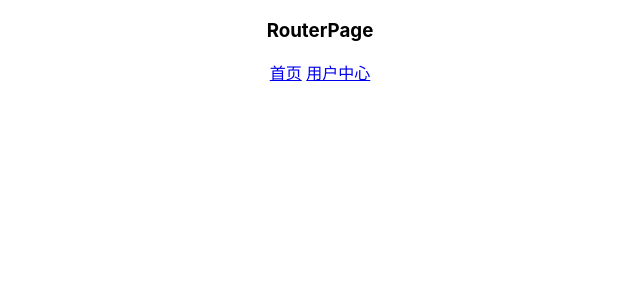
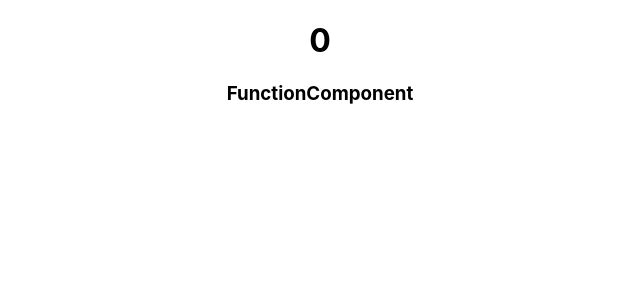
Before and after one commit to pacemankun/react_enumerable, a React app: page / in a window 1280 px wide. Shown: the top 300 px of the page, without its empty margins (320-960 px from the left). Built offline with nearby package versions, Linux system fonts and the light colour scheme.

Commit message:
feat: package_hooklint

```diff
--- a/package.json
+++ b/package.json
@@ -2,6 +2,9 @@
   "name": "lk_react",
   "version": "0.1.0",
   "private": true,
+  "devDependencies": {
+    "eslint-plugin-react-hooks": "^4.6.0"
+  },
   "dependencies": {
     "@babel/core": "^7.16.0",
     "@pmmmwh/react-refresh-webpack-plugin": "^0.5.3",
--- a/src/App.js
+++ b/src/App.js
@@ -3,7 +3,7 @@
  * @version: 1.0.0
  * @Author: liukun
  * @Date: 2022-05-28 16:47:44
- * @LastEditTime: 2022-06-23 20:14:13
+ * @LastEditTime: 2022-06-30 22:15:16
  * @LastEditors: liukun liukun0227@163.com
  */
 import "./App.css";
@@ -11,9 +11,9 @@ import "./App.css";
 // import UseSelector from "./pages/UseSelector";
 // import ClassComponent from "./pages/classConponent";
 // import ClassComponent2 from "./pages/classConponent2";
-import ClassComponent3 from "./pages/classConponent3";
+// import ClassComponent3 from "./pages/classConponent3";
 // import ClassComponent4 from "./pages/classComponentThis";
-// import FunctionComponent from "./pages/functionComponent";
+import FunctionComponent from "./pages/functionComponent";
 // import FunctionUseMemo from "./pages/functionUseMemo";
 // import FunctionUseCallback from "./pages/functionUseCallback";
 
@@ -21,10 +21,10 @@ function App() {
   return (
     <div className="App">
       {/* <ClassComponent4 /> */}
-      <ClassComponent3 />
+      {/* <ClassComponent3 /> */}
       {/* <ClassComponent2 /> */}
       {/* <ClassComponent /> */}
-      {/* <FunctionComponent /> */}
+      <FunctionComponent />
       {/* <FunctionUseMemo /> */}
       {/* <FunctionUseCallback /> */}
       {/* <UseSelector></UseSelector> */}
--- a/src/index.js
+++ b/src/index.js
@@ -3,7 +3,7 @@
  * @version: 1.0.0
  * @Author: liukun
  * @Date: 2022-06-05 09:23:33
- * @LastEditTime: 2022-06-30 18:55:21
+ * @LastEditTime: 2022-06-30 22:23:42
  * @LastEditors: liukun liukun0227@163.com
  */
 import React from "react";
@@ -28,7 +28,7 @@ ReactDOM.render(
   </Provider>,
   document.getElementById("root")
 );
-console.info(React.version, App);
+// console.info(React.version, App);
 
 // If you want to start measuring performance in your app, pass a function
 // to log results (for example: reportWebVitals(console.log))
--- a/src/pages/functionComponent.js
+++ b/src/pages/functionComponent.js
@@ -3,31 +3,22 @@
  * @version: 1.0.0
  * @Author: liukun
  * @Date: 2022-06-05 10:00:34
- * @LastEditTime: 2022-06-22 17:23:01
+ * @LastEditTime: 2022-06-30 23:19:50
  * @LastEditors: liukun liukun0227@163.com
  */
-import React, { useState, useEffect, useReducer } from "react";
-import { counterReducer } from "../store";
+import React, { useState, useEffect } from "react";
 export default function FunctionComponent(props) {
-  const [date, setDate] = useState(new Date());
-  const [date2, setDate2] = useReducer(counterReducer, "0", innitR);
+  const [date, setDate] = useState(0);
 
-  function innitR(i) {
-    return i - 0;
-  }
   useEffect(() => {
     //副作⽤
-    console.warn("userEffect2");
-    const timer = setInterval(() => {
-      setDate(new Date());
-    }, 1000);
-    return () => clearInterval(timer); //组件卸载的时候执⾏
+    console.warn("start", date);
+    return () => console.error("end", date);
   }, []);
   return (
     <div>
-      <h1 onClick={() => setDate2({ type: "ADD" })}>{date2}</h1>
+      <h1 onClick={() => setDate(date + 1)}>{date}</h1>
       <h3>FunctionComponent</h3>
-      <p>{date.toLocaleTimeString()}</p>
     </div>
   );
 }
```
Also changed, not shown: src/pages/functionComponentUseReducer.js (added, +33 -0 lines), 1 other file (tests, documents, lock files or other folders).
